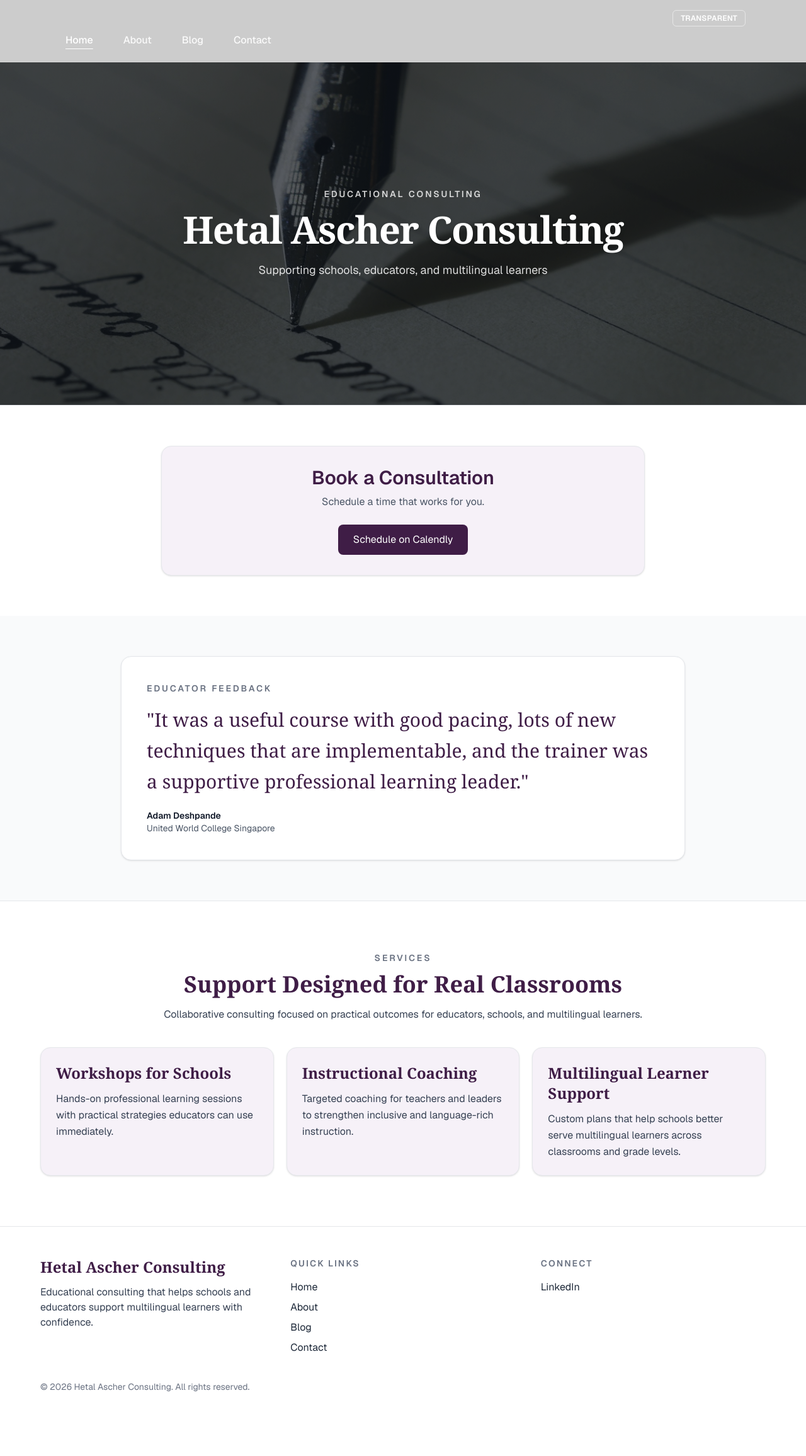
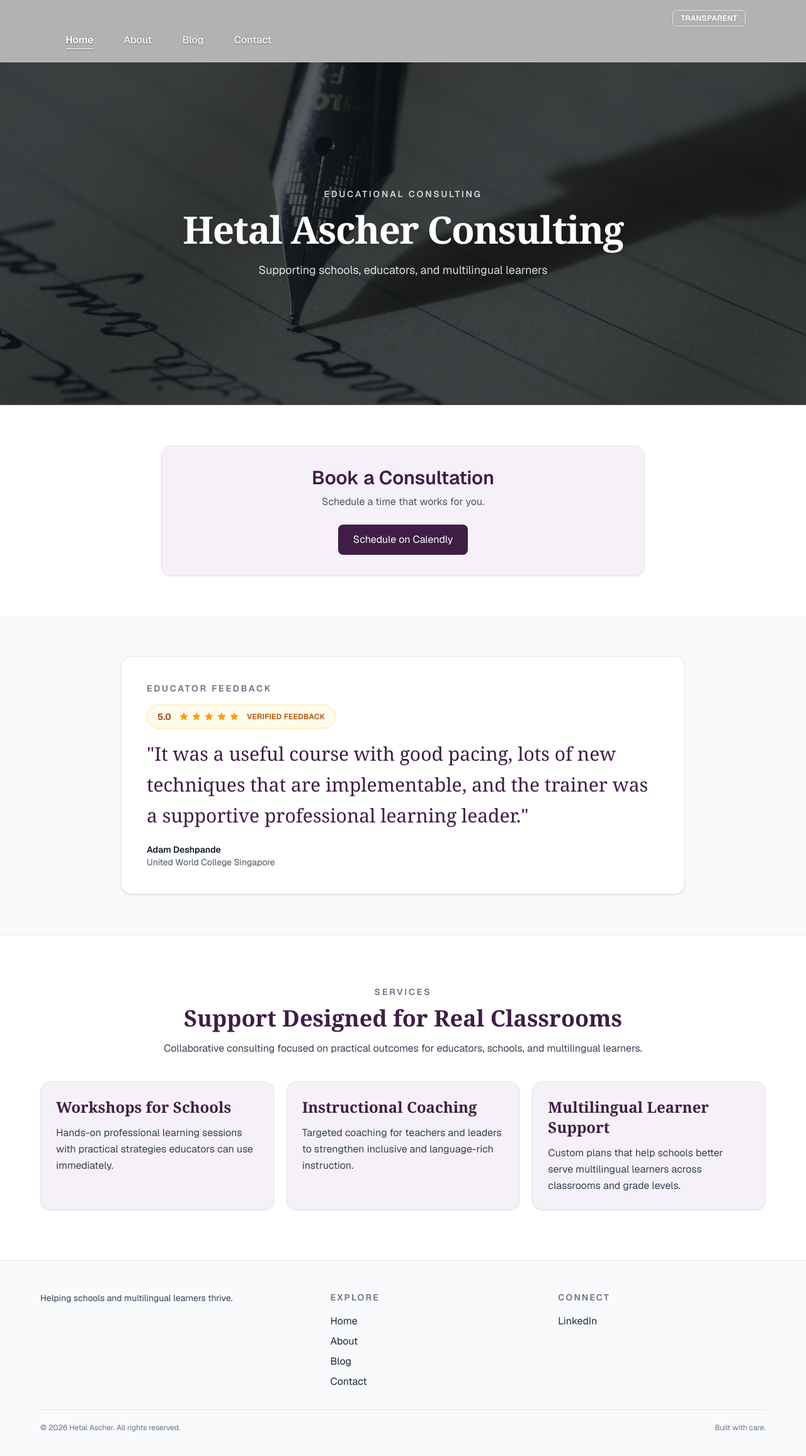
Before and after one commit to bhaktaravin/hetalascherteachingconsultion, a Next.js app: page / in a window 1280 px wide. Shown: the top 2312 px of the page at 63% size. Before the commit the page ends 2260 px from the top, so only its background shows below. Built offline with nearby package versions, Linux system fonts and the light colour scheme.

Commit message:
Polish footer, testimonial trust badge, and overlay nav contrast.
Refine footer hierarchy and copy, add a modern verified 5-star testimonial badge, and improve transparent navbar readability for better visual clarity.

Co-authored-by: Cursor <cursoragent@cursor.com>

```diff
--- a/app/components/Navbar.tsx
+++ b/app/components/Navbar.tsx
@@ -42,7 +42,7 @@ export default function Navbar(){
         <header
           className={`sticky top-0 z-30 w-full backdrop-blur ${
             homeUsesOverlay
-              ? "border-b border-white/20 bg-black/20"
+              ? "border-b border-white/20 bg-black/30"
               : "border-b border-gray-200/80 bg-white/95"
           }`}
         >
@@ -60,7 +60,7 @@ export default function Navbar(){
           <button
             type="button"
             className={`inline-flex min-h-11 min-w-11 items-center justify-center rounded-md border px-3 md:hidden ${
-              homeUsesOverlay ? "border-white/50 text-white" : "border-gray-300 text-gray-900"
+              homeUsesOverlay ? "border-white/60 text-white drop-shadow-sm" : "border-gray-300 text-gray-900"
             }`}
             aria-expanded={isOpen}
             aria-controls="mobile-nav-links"
@@ -78,7 +78,7 @@ export default function Navbar(){
               onClick={toggleHomeNavStyle}
               className={`rounded-md border px-3 py-1 text-xs font-semibold uppercase tracking-wide transition ${
                 homeUsesOverlay
-                  ? "border-white/50 text-white hover:bg-white/10"
+                  ? "border-white/60 text-white drop-shadow-sm hover:bg-white/10"
                   : "border-gray-300 text-gray-800 hover:bg-gray-100"
               }`}
             >
@@ -98,10 +98,10 @@ export default function Navbar(){
                 className={`inline-flex min-h-11 items-center rounded-md px-2 text-base font-medium transition ${
                   isActive
                     ? homeUsesOverlay
-                      ? "text-white underline underline-offset-8"
+                      ? "text-white font-semibold [text-shadow:0_1px_2px_rgba(0,0,0,0.45)] underline underline-offset-8"
                       : "text-[var(--color-brand)] underline underline-offset-8"
                     : homeUsesOverlay
-                      ? "text-white/90 hover:text-white"
+                      ? "text-white/95 [text-shadow:0_1px_2px_rgba(0,0,0,0.45)] hover:text-white"
                       : "text-gray-900 hover:text-[var(--color-brand)]"
                 }`}
               >
@@ -124,7 +124,7 @@ export default function Navbar(){
                 onClick={toggleHomeNavStyle}
                 className={`mb-2 inline-flex min-h-10 items-center rounded-md border px-3 text-xs font-semibold uppercase tracking-wide transition ${
                   homeUsesOverlay
-                    ? "border-white/50 text-white hover:bg-white/10"
+                    ? "border-white/60 text-white drop-shadow-sm hover:bg-white/10"
                     : "border-gray-300 text-gray-800 hover:bg-gray-100"
                 }`}
               >
@@ -143,10 +143,10 @@ export default function Navbar(){
                     className={`inline-flex min-h-11 items-center rounded-md px-2 text-base font-medium transition ${
                       isActive
                         ? homeUsesOverlay
-                          ? "text-white"
+                          ? "text-white font-semibold [text-shadow:0_1px_2px_rgba(0,0,0,0.45)]"
                           : "text-[var(--color-brand)]"
                         : homeUsesOverlay
-                          ? "text-white/90 hover:text-white"
+                          ? "text-white/95 [text-shadow:0_1px_2px_rgba(0,0,0,0.45)] hover:text-white"
                           : "text-gray-900 hover:text-[var(--color-brand)]"
                     }`}
                   >
--- a/app/components/SiteFooter.tsx
+++ b/app/components/SiteFooter.tsx
@@ -2,32 +2,29 @@ import Link from "next/link";
 
 export default function SiteFooter() {
   return (
-    <footer className="border-t border-gray-200 bg-white px-4 py-12 sm:px-6">
-      <div className="mx-auto grid max-w-6xl gap-10 md:grid-cols-3">
+    <footer className="border-t border-gray-200 bg-gray-50 px-4 py-10 sm:px-6 sm:py-12">
+      <div className="mx-auto grid max-w-6xl gap-8 md:grid-cols-[1.3fr_1fr_1fr]">
         <div className="reveal-up">
-          <h3 className="font-serif text-2xl font-semibold text-[var(--color-brand)]">
-            Hetal Ascher Consulting
-          </h3>
-          <p className="mt-3 max-w-sm text-gray-700">
-            Educational consulting that helps schools and educators support multilingual learners with confidence.
+          <p className="max-w-sm text-sm leading-relaxed text-gray-700">
+            Helping schools and multilingual learners thrive.
           </p>
         </div>
 
         <div className="reveal-up reveal-delay-1">
           <h4 className="text-sm font-semibold uppercase tracking-[0.15em] text-gray-500">
-            Quick Links
+            Explore
           </h4>
           <div className="mt-4 flex flex-col gap-2">
-            <Link href="/" className="text-gray-800 hover:text-[var(--color-brand)]">
+            <Link href="/" className="text-gray-800 transition hover:text-[var(--color-brand)]">
               Home
             </Link>
-            <Link href="/about" className="text-gray-800 hover:text-[var(--color-brand)]">
+            <Link href="/about" className="text-gray-800 transition hover:text-[var(--color-brand)]">
               About
             </Link>
-            <Link href="/blog" className="text-gray-800 hover:text-[var(--color-brand)]">
+            <Link href="/blog" className="text-gray-800 transition hover:text-[var(--color-brand)]">
               Blog
             </Link>
-            <Link href="/contact" className="text-gray-800 hover:text-[var(--color-brand)]">
+            <Link href="/contact" className="text-gray-800 transition hover:text-[var(--color-brand)]">
               Contact
             </Link>
           </div>
@@ -38,7 +35,7 @@ export default function SiteFooter() {
             Connect
           </h4>
           <a
-            className="mt-4 inline-flex text-gray-800 hover:text-[var(--color-brand)]"
+            className="mt-4 inline-flex text-gray-800 transition hover:text-[var(--color-brand)]"
             href="https://www.linkedin.com"
             target="_blank"
             rel="noreferrer"
@@ -48,9 +45,10 @@ export default function SiteFooter() {
         </div>
       </div>
 
-      <p className="mx-auto mt-10 max-w-6xl text-sm text-gray-500">
-        © {new Date().getFullYear()} Hetal Ascher Consulting. All rights reserved.
-      </p>
+      <div className="mx-auto mt-8 flex max-w-6xl items-center justify-between border-t border-gray-200 pt-5 text-xs text-gray-500">
+        <p>© {new Date().getFullYear()} Hetal Ascher. All rights reserved.</p>
+        <span>Built with care.</span>
+      </div>
     </footer>
   );
 }
--- a/app/components/TestimonialStrip.tsx
+++ b/app/components/TestimonialStrip.tsx
@@ -1,10 +1,31 @@
 export default function TestimonialStrip() {
+  const stars = Array.from({ length: 5 });
+
   return (
     <section className="bg-gray-50 px-4 py-14 sm:px-6 sm:py-16">
       <div className="mx-auto max-w-4xl rounded-2xl border border-gray-200 bg-white p-6 shadow-sm sm:p-10 reveal-up">
         <p className="text-xs font-semibold uppercase tracking-[0.2em] text-gray-500 sm:text-sm reveal-up">
           Educator Feedback
         </p>
+        <div className="mt-4 inline-flex items-center gap-3 rounded-full border border-amber-200 bg-amber-50 px-4 py-2 reveal-up">
+          <span className="text-sm font-semibold text-amber-800">5.0</span>
+          <div className="flex items-center gap-1">
+            {stars.map((_, index) => (
+              <svg
+                key={index}
+                viewBox="0 0 20 20"
+                fill="currentColor"
+                aria-hidden="true"
+                className="h-4 w-4 text-amber-500"
+              >
+                <path d="M9.049 2.927c.3-.921 1.603-.921 1.902 0l1.09 3.353a1 1 0 00.95.69h3.525c.969 0 1.371 1.24.588 1.81l-2.852 2.072a1 1 0 00-.364 1.118l1.09 3.353c.3.922-.755 1.688-1.539 1.118l-2.852-2.072a1 1 0 00-1.176 0l-2.852 2.072c-.783.57-1.838-.196-1.539-1.118l1.09-3.353a1 1 0 00-.364-1.118L2.896 8.78c-.783-.57-.38-1.81.588-1.81h3.525a1 1 0 00.95-.69l1.09-3.353z" />
+              </svg>
+            ))}
+          </div>
+          <span className="text-xs font-semibold uppercase tracking-wide text-amber-700">
+            Verified Feedback
+          </span>
+        </div>
         <blockquote className="mt-4 font-serif text-2xl leading-relaxed text-[var(--color-brand)] sm:text-3xl reveal-up reveal-delay-1">
           "It was a useful course with good pacing, lots of new techniques that are implementable, and the trainer was a supportive professional learning leader."
         </blockquote>
```
